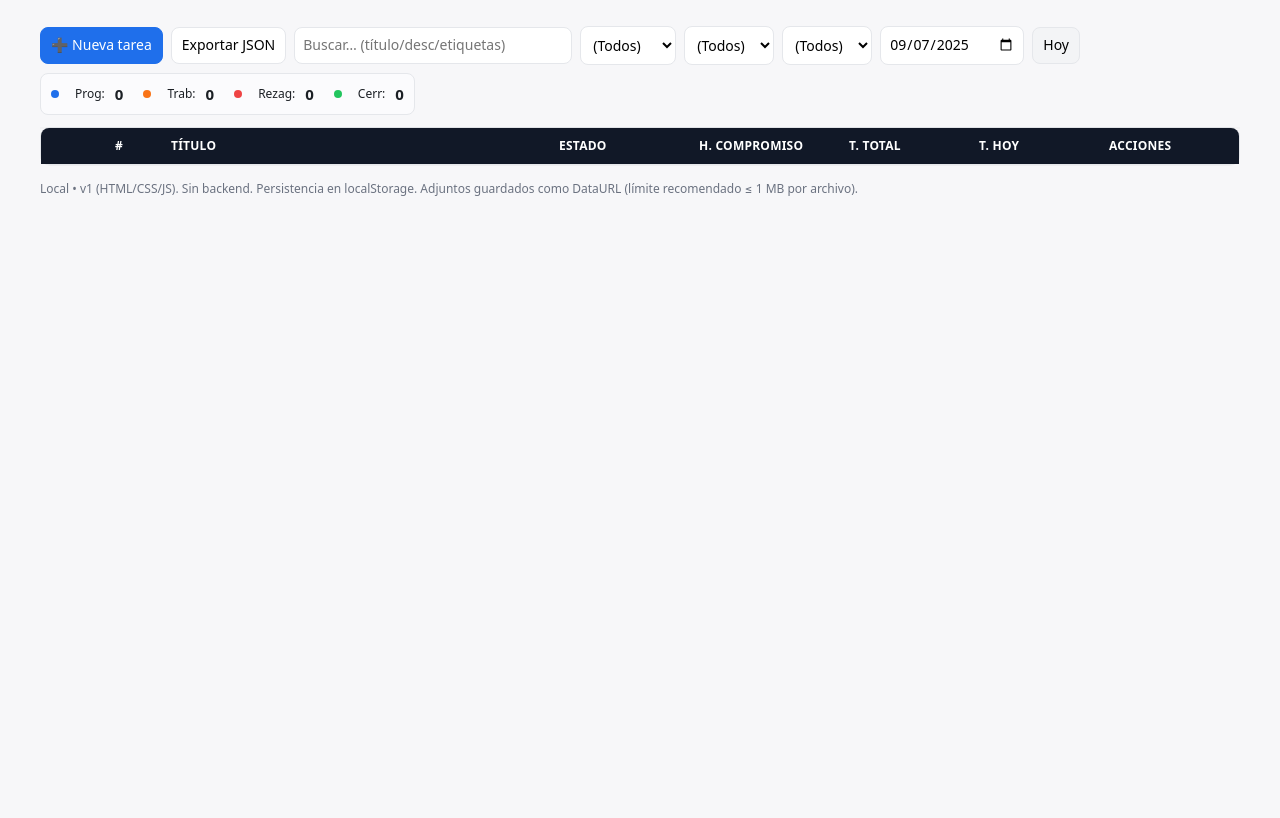
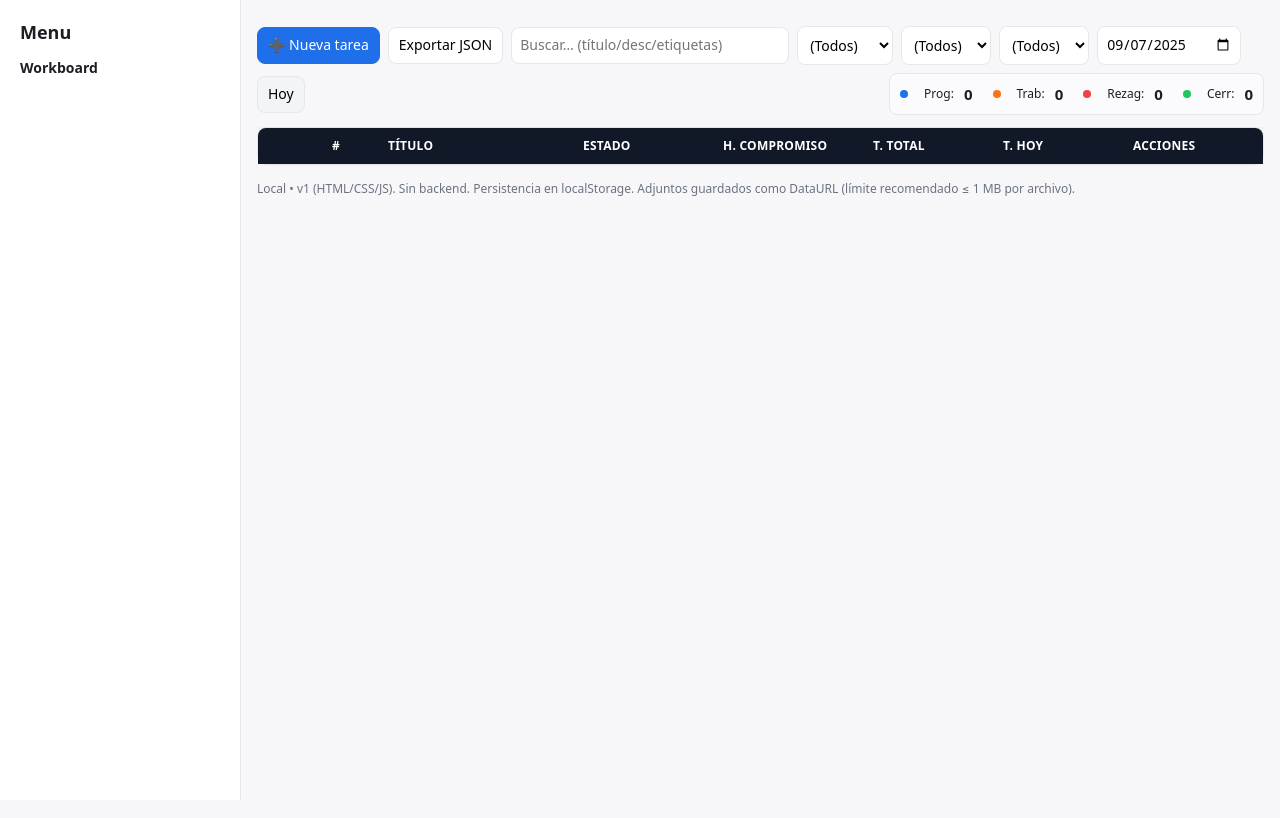
Before and after one commit to 1RV1NG-Y/workboard, a plain HTML site: page gestor_personal_tablero_v_1.html in a window 1280 px wide. Drawn offline with Linux system fonts and the light colour scheme.

Commit message:
Add sidebar menu

```diff
--- a/gestor_personal_tablero_v_1.html
+++ b/gestor_personal_tablero_v_1.html
@@ -7,6 +7,13 @@
   <link rel="stylesheet" href="style.css">
 </head>
   <body>
+    <aside class="sidebar">
+      <h2>Menu</h2>
+      <nav>
+        <a href="#" class="active">Workboard</a>
+      </nav>
+    </aside>
+    <div class="content">
     <div class="container">
     <div class="header">
       <div class="toolbar">
@@ -164,6 +171,7 @@
       <button onclick="actions.programarHoy()">Programar hoy</button>
       <button onclick="actions.cerrar()">✅ Cerrar (requiere adjunto)</button>
     </div>
+    </div>
 
     <script src="script.js"></script>
   </body>
--- a/style.css
+++ b/style.css
@@ -13,7 +13,12 @@
       --badge:#111827;   /* header de tabla negro gris */
     }
     html,body{height:100%}
-    body{margin:0;background:var(--bg);color:var(--ink);font:14px/1.35 system-ui, -apple-system, Segoe UI, Roboto, Ubuntu, Cantarell, "Helvetica Neue", Arial}
+    body{margin:0;background:var(--bg);color:var(--ink);font:14px/1.35 system-ui, -apple-system, Segoe UI, Roboto, Ubuntu, Cantarell, "Helvetica Neue", Arial;display:flex}
+    .sidebar{width:200px;background:var(--panel);border-right:1px solid var(--line);padding:20px}
+    .sidebar h2{margin-top:0;font-size:18px}
+    .sidebar a{display:block;color:var(--ink);text-decoration:none;margin:8px 0}
+    .sidebar a.active{font-weight:600}
+    .content{flex:1;overflow:auto}
     button, input, select, textarea{font:inherit}
     /* Layout */
     .container{max-width:1200px;margin:18px auto;padding:0 16px}
```
Lines whose indentation alone changed are shown as unchanged.
